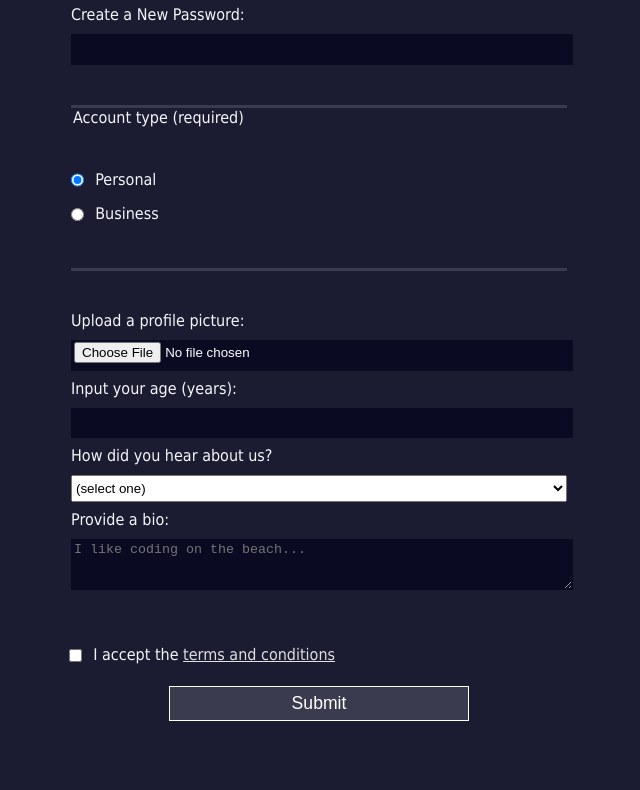
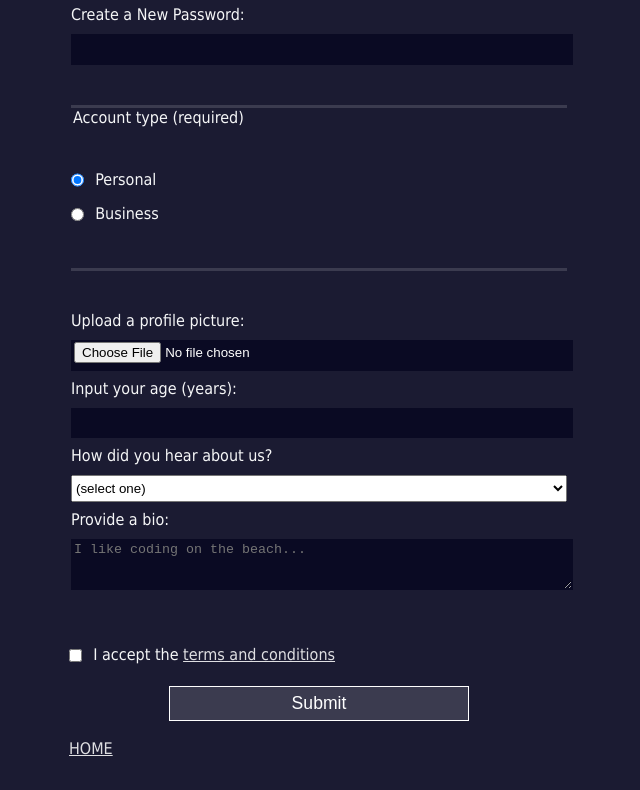
Before and after one commit to DayerinBernard/-Creando-un-formulario-de-registro, a plain HTML site: page index.html in a window 1280 px wide. Shown: the part 375-1165 px from the top of the page, without its empty margins (321-961 px from the left). Drawn offline with Linux system fonts and the light colour scheme.

Commit message:
Update index.html

```diff
--- a/index.html
+++ b/index.html
@@ -40,6 +40,7 @@
         <input class="inline" id="terms-and-conditions" type="checkbox" required name="terms-and-conditions" /> I accept the <a href="https://www.freecodecamp.org/news/terms-of-service/">terms and conditions</a>
       </label>
       <input type="submit" value="Submit" />
+       <a href="https://cozy-klepon-b3a2b7.netlify.app/" class="boton-estilo" target="_blank">HOME</a>
     </form>
   </body>
 </html>
```
